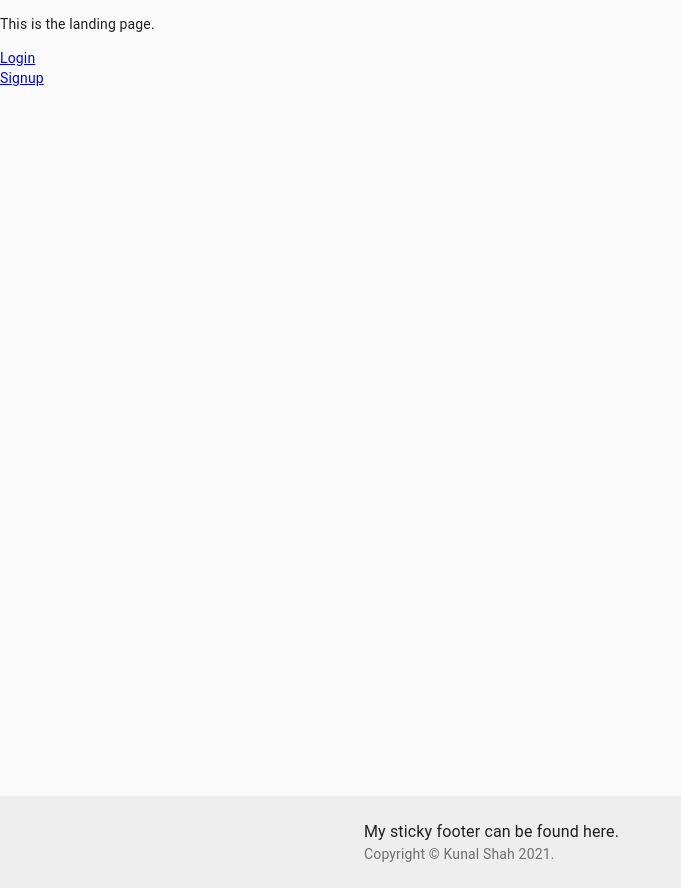
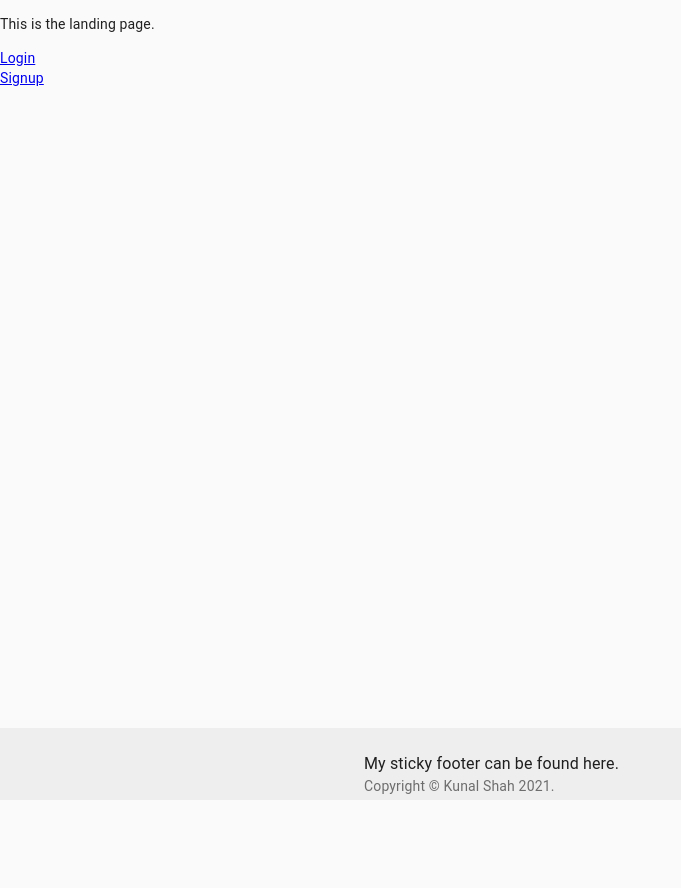
Before and after one commit to kdshah6593/the-sports-report-frontend, a React (Create React App) app: page / in a window 1280 px wide. Shown: the whole page, without its empty margins (0-681 px from the left). After the commit the page ends 800 px from the top, so only its background shows below. Built offline with nearby package versions, Linux system fonts and the light colour scheme.

Commit message:
css to get sticky footer that scrolls with page

```diff
--- /dev/null
+++ b/App.css
@@ -0,0 +1,5 @@
+.page-container {
+    height: 100vh;
+    display: flex;
+    flex-direction: column;
+}
--- a/src/App.jsx
+++ b/src/App.jsx
@@ -22,7 +22,7 @@ class App extends React.Component {
 
   render() {
     return (
-      <div className="App">
+      <div className="App page-container">
         <Router>
           <Switch>
             <Route exact path="/">
--- a/src/components/Footer.jsx
+++ b/src/components/Footer.jsx
@@ -19,23 +19,26 @@ function Copyright() {
   }
 
 const useStyles = makeStyles((theme) => ({
-    root: {
-        display: 'flex',
-        flexDirection: 'column',
-        minHeight: '100vh',
-    },
     footer: {
         padding: theme.spacing(3, 2),
         marginTop: 'auto',
         backgroundColor: theme.palette.type === 'light' ? theme.palette.grey[200] : theme.palette.grey[800],
+        position: 'fixed',
+        bottom: 0,
+        width: '100%',
+        height: '4.5rem',
     },
+    phantom: {
+        height: '10vh'
+    }
 }))
 
 export default function Footer() {
     const classes = useStyles();
     return (
-        <div className={classes.root}>
+        <div>
             <CssBaseline />
+            <div className={classes.phantom}></div>
             <footer className={classes.footer}>
                 <Container maxWidth="sm">
                     <Typography variant="body1">My sticky footer can be found here.</Typography>
```
